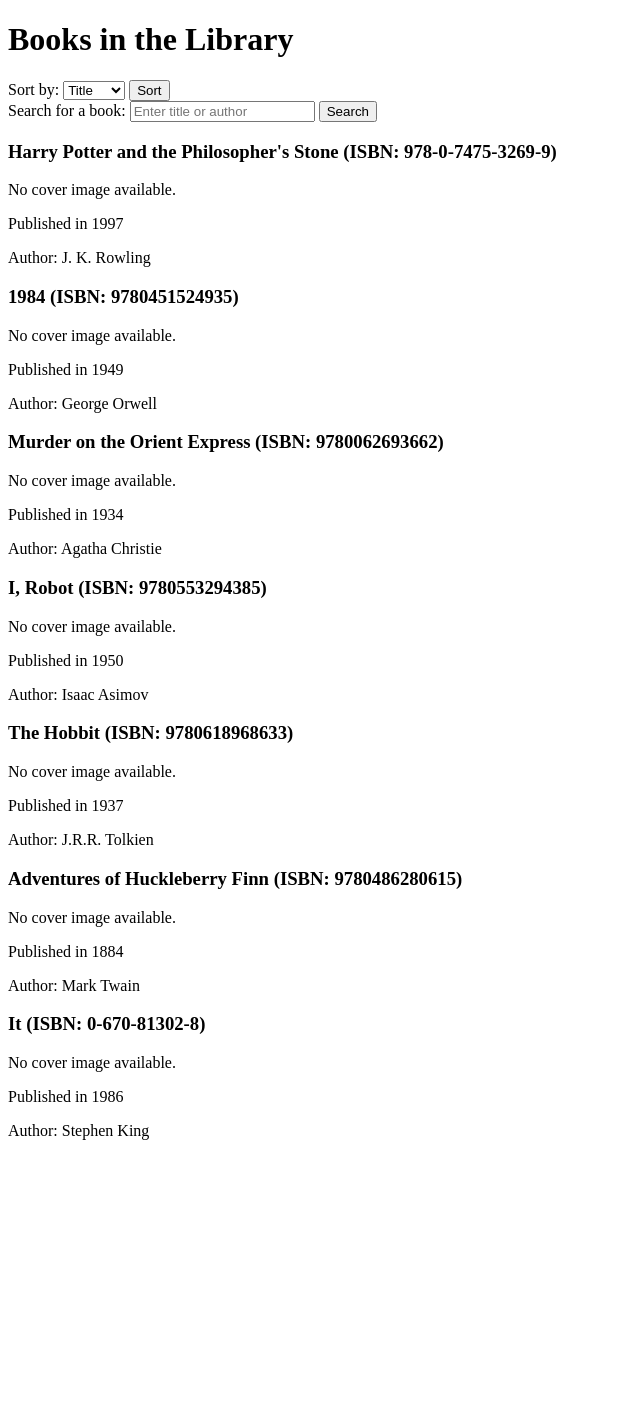
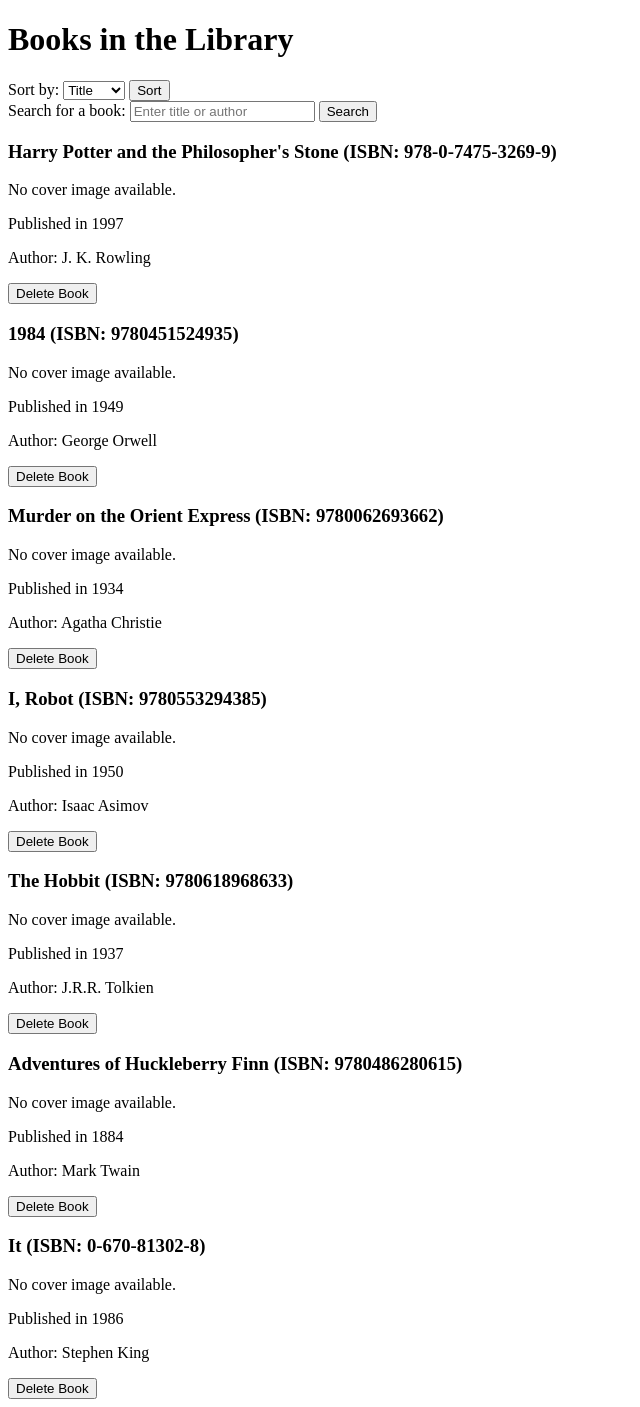
Before and after one commit to kayeffemm/BookAlchemy, a Flask app: template templates/home.html in a window 1280 px wide. Shown: the whole page, without its empty margins (0-640 px from the left). Before the commit the page ends 1140 px from the top, so only its background shows below. Run offline with Flask 3, Linux system fonts and the light colour scheme; the template is opened without the code that fills it: values that come from a table or form of the project are taken from there, others are empty; data comes from the database, SQL or seed files in the repository; both versions use the stored data as it was after the commit.

Commit message:
Add delete functionality

```diff
--- a/app.py
+++ b/app.py
@@ -1,12 +1,11 @@
-from flask import Flask, render_template, request
-from flask_sqlalchemy import SQLAlchemy
+from flask import Flask, render_template, request, redirect, url_for, flash
 from data_models import db, Author, Book
 from datetime import datetime
 import os, requests
 
 directory_library = os.path.abspath(os.path.dirname(__file__))
 app = Flask(__name__)
-
+app.config['SECRET_KEY'] = os.urandom(24)
 app.config['SQLALCHEMY_DATABASE_URI'] = f'sqlite:///{os.path.join(directory_library, "data", "library.sqlite")}'
 db.init_app(app)
 
@@ -115,6 +114,33 @@
     return render_template('home.html', books=books)
 
 
+@app.route('/book/<int:book_id>/delete', methods=['POST'])
+def delete_book(book_id):
+    """
+    Deletes a specific book from the database and the associated author if they have no other books.
+    Redirects the user back to the homepage with a success message.
+    """
+    book = Book.query.get_or_404(book_id)
+    author = book.author
+
+    try:
+        # Delete the book from the database
+        db.session.delete(book)
+
+        # Check if the author has any other books in the library
+        if not author.books:
+            # If the author has no other books, delete the author
+            db.session.delete(author)
+
+        db.session.commit()
+        flash('Book deleted successfully!', 'success')
+        return redirect(url_for('home'))
+
+    except Exception as e:
+        flash('Error deleting book: ' + str(e), 'error')
+        db.session.rollback()
+        return redirect(url_for('home'))
+
 
 """with app.app_context():
     db.create_all()"""
--- a/templates/home.html
+++ b/templates/home.html
@@ -37,10 +37,15 @@
           {% endif %}
           <p>Published in {{ book.publication_year }}</p>
           <p>Author: {{ book.author.name }}</p>
+
+          <!-- Delete Book Button -->
+          <form action="{{ url_for('delete_book', book_id=book.id) }}" method="POST" style="display:inline;">
+            <input type="submit" value="Delete Book" onclick="return confirm('Are you sure you want to delete this book?')" />
+          </form>
         </div>
       {% endfor %}
     {% else %}
-      <p>No books found in the library.</p>
+      <p>No books found that match your search criteria.</p>
     {% endif %}
 
   </body>
```
Also changed, not shown: data/library.sqlite.
